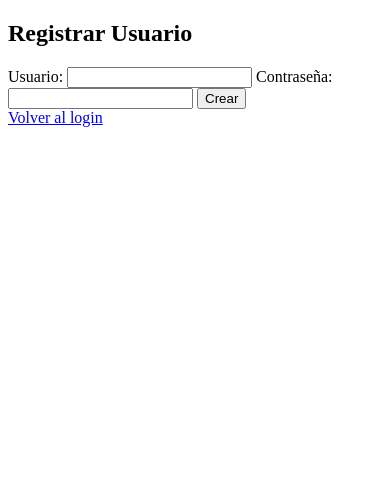
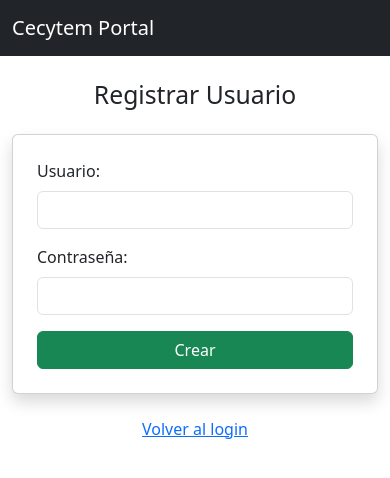
Before and after one commit to Mrityuzz/Cecytem_Web, a Django app: page /usuarios/register/ in a window 390 px wide. Shown: the top 478 px of the page. Run offline with Django 5.2, Linux system fonts and the light colour scheme.

Commit message:
css base

```diff
--- a/cecytem_web/settings.py
+++ b/cecytem_web/settings.py
@@ -59,7 +59,7 @@ ROOT_URLCONF = 'cecytem_web.urls'
 TEMPLATES = [
     {
         'BACKEND': 'django.template.backends.django.DjangoTemplates',
-        'DIRS': [],  # vacío porque usas templates dentro de cada app
+        'DIRS': [BASE_DIR / "templates"],  # vacío porque usas templates dentro de cada app
         'APP_DIRS': True,
         'OPTIONS': {
             'context_processors': [
--- /dev/null
+++ b/templates/base.html
@@ -0,0 +1,24 @@
+<!doctype html>
+<html lang="es">
+<head>
+  <meta charset="UTF-8">
+  <title>{% block title %}Cecytem Portal{% endblock %}</title>
+  <!-- Bootstrap CSS -->
+  <link href="https://cdn.jsdelivr.net/npm/bootstrap@5.3.2/dist/css/bootstrap.min.css" rel="stylesheet">
+</head>
+<body>
+  <!-- Navbar opcional -->
+  <nav class="navbar navbar-expand-lg navbar-dark bg-dark">
+    <div class="container-fluid">
+      <a class="navbar-brand" href="#">Cecytem Portal</a>
+    </div>
+  </nav>
+
+  <div class="container mt-4">
+    {% block content %}{% endblock %}
+  </div>
+
+  <!-- Bootstrap JS -->
+  <script src="https://cdn.jsdelivr.net/npm/bootstrap@5.3.2/dist/js/bootstrap.bundle.min.js"></script>
+</body>
+</html>
--- a/usuarios/templates/usuarios/register.html
+++ b/usuarios/templates/usuarios/register.html
@@ -1,24 +1,34 @@
-<!doctype html>
-<html lang="es">
-<head>
-  <meta charset="UTF-8">
-  <title>Registro</title>
-</head>
-<body>
-  <h2>Registrar Usuario</h2>
+{% extends "base.html" %}
+
+{% block title %}Registro{% endblock %}
+
+{% block content %}
+<div class="row justify-content-center">
+  <div class="col-md-4">
+    <h2 class="text-center mb-4">Registrar Usuario</h2>
+
     {% if messages %}
       {% for m in messages %}
-      <p style="color:red;">{{ m }}</p>
+        <div class="alert alert-danger">{{ m }}</div>
       {% endfor %}
     {% endif %}
-  <form method="post">
+
+    <form method="post" class="card p-4 shadow">
       {% csrf_token %}
-    <label>Usuario:</label>
-    <input type="text" name="username" required>
-    <label>Contraseña:</label>
-    <input type="password" name="password" required>
-    <button type="submit">Crear</button>
+      <div class="mb-3">
+        <label class="form-label">Usuario:</label>
+        <input type="text" name="username" class="form-control" required />
+      </div>
+      <div class="mb-3">
+        <label class="form-label">Contraseña:</label>
+        <input type="password" name="password" class="form-control" required />
+      </div>
+      <button type="submit" class="btn btn-success w-100">Crear</button>
     </form>
-  <a href="{% url 'login' %}">Volver al login</a>
-</body>
-</html>
+
+    <div class="text-center mt-3">
+      <a href="{% url 'login' %}" class="btn btn-link">Volver al login</a>
+    </div>
+  </div>
+</div>
+{% endblock %}
```
Also changed, not shown: usuarios/templates/usuarios/login.html (+28 -18 lines), usuarios/templates/usuarios/logout.html (+15 -11 lines), db.sqlite3. Lines whose indentation alone changed are shown as unchanged.
